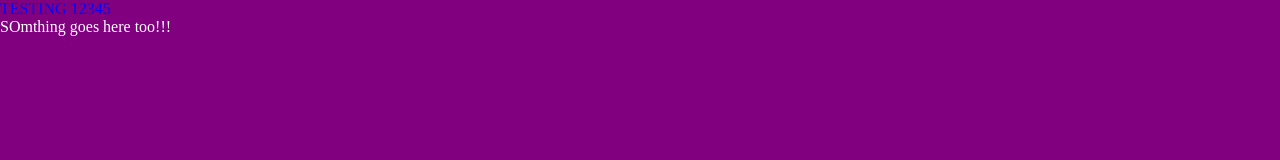
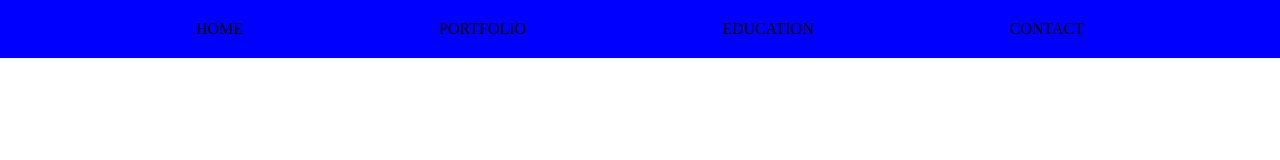
Before and after one commit to mbman11/module-2-challenge, a plain HTML site: page index.html in a window 1280 px wide. Drawn offline with Linux system fonts and the light colour scheme.

Commit message:
added navigation with html and css

```diff
--- a/assets/stylesheets/styles.css
+++ b/assets/stylesheets/styles.css
@@ -1,9 +1,28 @@
-body {
-  color:blue;
-  background-color: purple;
-}
+
 
 
 body div {
   color: white;
 }
+
+.container {
+  background-color: blue;
+  display: flex;
+
+}
+
+ul {
+  width: 100%;
+  display: flex;
+  list-style: none;
+  gap: 20px;
+  padding: 20px;
+  justify-content: space-evenly;
+}
+
+
+li:hover {
+  text-decoration: underline;
+  cursor: pointer;
+  color: white;
+}
--- a/index.html
+++ b/index.html
@@ -8,10 +8,15 @@
   <link rel="stylesheet" href="assets/stylesheets/styles.css">
 </head>
 <body>
-  TESTING 12345
 
-  <div>
-    SOmthing goes here too!!!
-  </div>
+<nav class="container">
+  <ul>
+    <li>HOME</li>
+    <li>PORTFOLIO</li>
+    <li>EDUCATION</li>
+    <li>CONTACT</li>
+  </ul>
+</nav>
+
 </body>
 </html>
```
